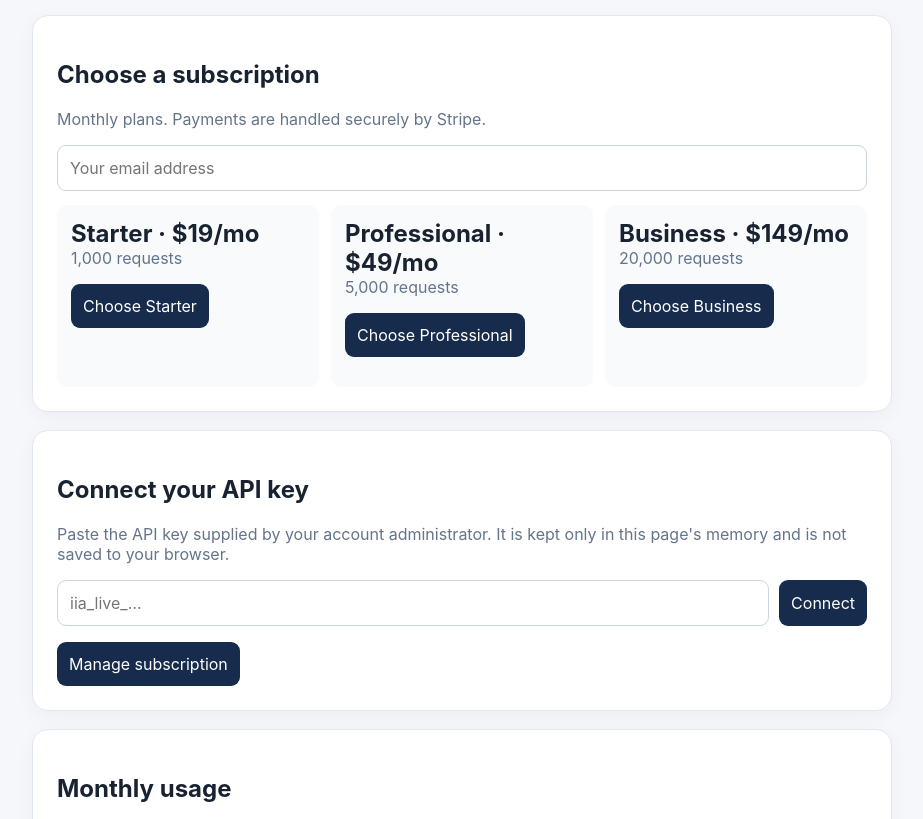
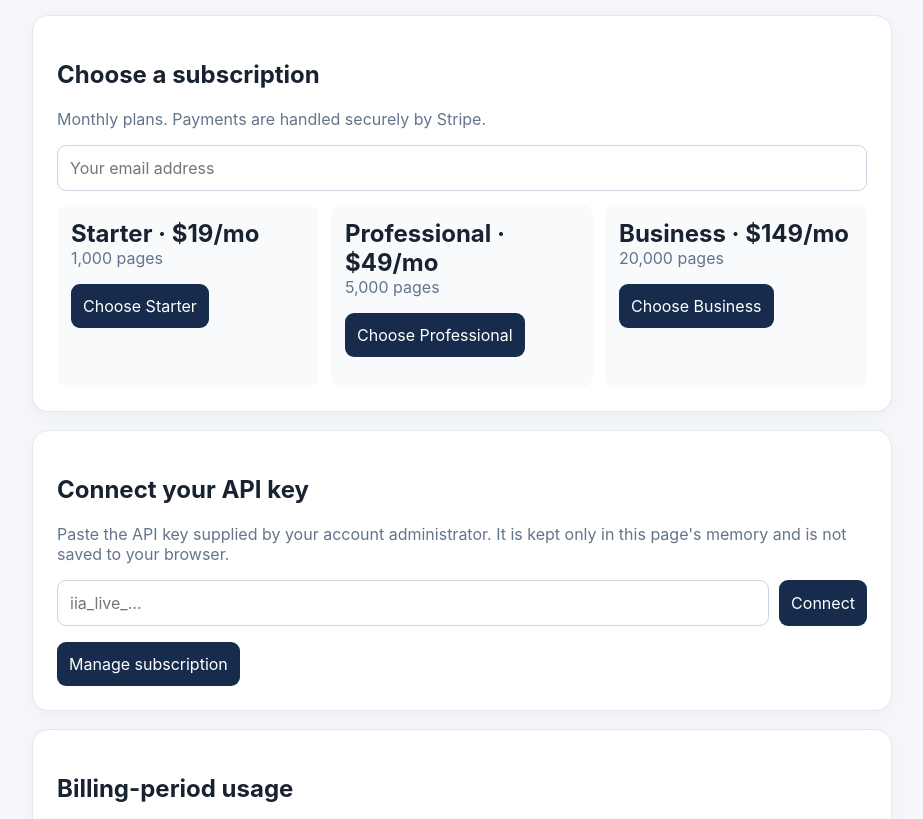
Before and after one commit to ramclamderwin-wq/caribbean-invoice-api, a plain HTML site: page app/static/index.html in a window 1280 px wide. Shown: the part 123-942 px from the top of the page, without its empty margins (178-1101 px from the left). Drawn offline with Linux system fonts and the light colour scheme.

Commit message:
Update customer dashboard to display page allowances and usage

```diff
--- a/app/static/index.html
+++ b/app/static/index.html
@@ -13,9 +13,9 @@ pre{white-space:pre-wrap;overflow-wrap:anywhere;background:#0f172a;color:#e2e8f0
 </style></head>
 <body><main class="wrap">
 <h1>Quillvora API</h1><p class="muted">Developer dashboard · Quillvora helps businesses extract and validate invoice data.</p>
-<section class="card" id="signup"><h2>Choose a subscription</h2><p class="muted">Monthly plans. Payments are handled securely by Stripe.</p><div class="field"><input id="email" type="email" placeholder="Your email address"></div><div class="grid" style="margin-top:14px"><div class="metric"><strong>Starter · $19/mo</strong><span class="muted">1,000 requests</span><p><button data-plan="starter">Choose Starter</button></p></div><div class="metric"><strong>Professional · $49/mo</strong><span class="muted">5,000 requests</span><p><button data-plan="professional">Choose Professional</button></p></div><div class="metric"><strong>Business · $149/mo</strong><span class="muted">20,000 requests</span><p><button data-plan="business">Choose Business</button></p></div></div><div id="signup-status" class="muted"></div></section><section class="card" id="claim" hidden><h2>Your API key</h2><p>Copy and securely save this key now. It is displayed only once.</p><pre id="new-key"></pre><button id="copy-key">Copy API key</button></section><section class="card"><h2>Connect your API key</h2><p class="muted">Paste the API key supplied by your account administrator. It is kept only in this page's memory and is not saved to your browser.</p>
+<section class="card" id="signup"><h2>Choose a subscription</h2><p class="muted">Monthly plans. Payments are handled securely by Stripe.</p><div class="field"><input id="email" type="email" placeholder="Your email address"></div><div class="grid" style="margin-top:14px"><div class="metric"><strong>Starter · $19/mo</strong><span class="muted">1,000 pages</span><p><button data-plan="starter">Choose Starter</button></p></div><div class="metric"><strong>Professional · $49/mo</strong><span class="muted">5,000 pages</span><p><button data-plan="professional">Choose Professional</button></p></div><div class="metric"><strong>Business · $149/mo</strong><span class="muted">20,000 pages</span><p><button data-plan="business">Choose Business</button></p></div></div><div id="signup-status" class="muted"></div></section><section class="card" id="claim" hidden><h2>Your API key</h2><p>Copy and securely save this key now. It is displayed only once.</p><pre id="new-key"></pre><button id="copy-key">Copy API key</button></section><section class="card"><h2>Connect your API key</h2><p class="muted">Paste the API key supplied by your account administrator. It is kept only in this page's memory and is not saved to your browser.</p>
 <div class="field"><input id="key" type="password" autocomplete="off" placeholder="iia_live_…"><button id="load">Connect</button></div><div class="field"><button id="billing-portal">Manage subscription</button></div><div id="status" class="muted" role="status"></div></section>
-<section class="card"><h2>Monthly usage</h2><div class="grid"><div class="metric"><span class="muted">Requests used</span><strong id="used">—</strong></div><div class="metric"><span class="muted">Monthly limit</span><strong id="limit">—</strong></div><div class="metric"><span class="muted">Remaining</span><strong id="remaining">—</strong></div></div></section>
+<section class="card"><h2>Billing-period usage</h2><div class="grid"><div class="metric"><span class="muted">Pages used</span><strong id="used">—</strong></div><div class="metric"><span class="muted">Page allowance</span><strong id="limit">—</strong></div><div class="metric"><span class="muted">Remaining</span><strong id="remaining">—</strong></div></div></section>
 <section class="card"><h2>Try invoice extraction</h2><p class="muted">Paste invoice text to test extraction. Results should always be checked against the original invoice.</p><textarea id="invoice" rows="7" style="width:100%;box-sizing:border-box" placeholder="Supplier name&#10;Invoice No: INV-1001&#10;Date: 2026-11-20&#10;Currency: USD&#10;Subtotal: 100.00&#10;Tax: 8.25&#10;Grand Total: 108.25"></textarea><div class="field"><button id="extract">Extract invoice</button></div><pre id="result">Results will appear here.</pre></section>
 <p class="muted">Quillvora is early-access software. Extraction is automated and may be inaccurate. Verify every result against the source document.</p>
 </main>
```
